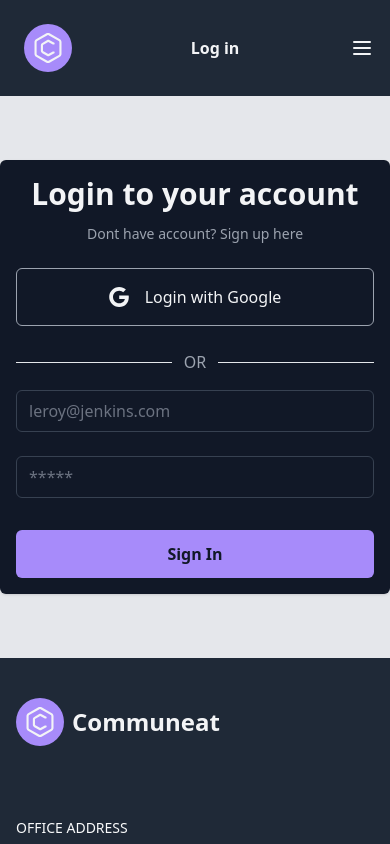
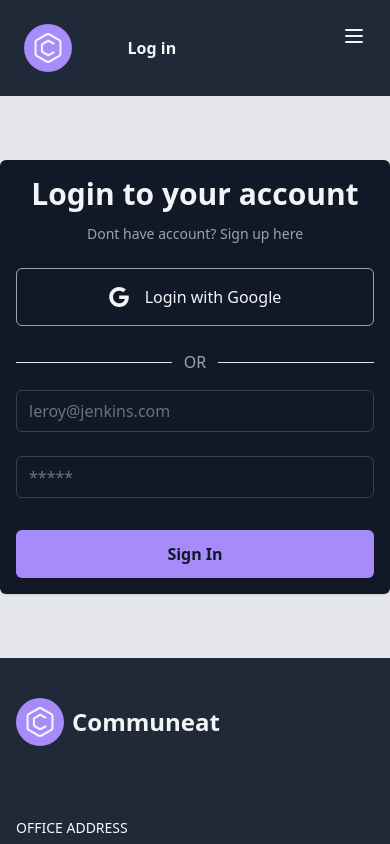
Before and after one commit to ShirinRia/Communeat-Donation-Website-Client-Site, a React (Vite) app: page /login in a window 390 px wide. Shown: the top 844 px of the page. Built offline with nearby package versions, Linux system fonts and the light colour scheme; no server answers.

Commit message:
Framer motion package explored

```diff
--- a/src/Layout/Pages/Addfood/Addfood.jsx
+++ b/src/Layout/Pages/Addfood/Addfood.jsx
@@ -1,4 +1,4 @@
-
+import { motion } from "framer-motion";
 import { Helmet } from "react-helmet-async";
 import useAuth from "../../../Hooks/useAuth";
 import useAxiossecure from "../../../Hooks/useAxiossecure";
@@ -126,7 +126,8 @@ const Addfood = () => {
 
                             <textarea name="note" placeholder="Additional Notes" className="w-full rounded-md focus:ring  border-gray-700 text-gray-900"></textarea>
                         </div>
-                        <input type="submit" value="Add Food" className="w-full col-span-full  text-white text-xl px-8 py-3 font-semibold border rounded dark:border-gray-100 dark:text-gray-100" />
+                        <motion.input whileHover={{ scale: 1.1 }}
+                            transition={{ type: "spring", stiffness: 400, damping: 10 }} type="submit" value="Add Food" className="w-full col-span-full  text-white text-xl px-8 py-3 font-semibold border rounded dark:border-gray-100 dark:text-gray-100" />
                     </div>
 
                 </fieldset>
--- a/src/Layout/Pages/Availablefood/Foodcard.jsx
+++ b/src/Layout/Pages/Availablefood/Foodcard.jsx
@@ -1,8 +1,9 @@
 import { BiRightArrowCircle } from 'react-icons/bi';
 import { Link } from 'react-router-dom';
 import PropTypes from 'prop-types'; // ES6
+import { motion } from "framer-motion";
 const Foodcard = ({ foodcard }) => {
-    const { _id,address, image, foodname, quantity, expiredate, note,donar_name,donar_image } = foodcard
+    const { _id, address, image, foodname, quantity, expiredate, note, donar_name, donar_image } = foodcard
     return (
 
         <div className="flex flex-col max-w-lg p-6 space-y-6 overflow-hidden rounded-lg shadow-md bg-gray-900 text-gray-100">
@@ -29,7 +30,7 @@ const Foodcard = ({ foodcard }) => {
                 <div className="flex space-x-2 text-sm text-gray-400">
 
                     <Link to={`/singlefood/${_id}`} className="flex items-center p-1 space-x-1.5">
-                            <BiRightArrowCircle className='text-3xl'/>
+                        <BiRightArrowCircle className='text-3xl' />
                     </Link>
                 </div>
             </div>
--- a/src/Layout/Pages/Availablefood/Singlefood.jsx
+++ b/src/Layout/Pages/Availablefood/Singlefood.jsx
@@ -4,6 +4,8 @@ import moment from 'moment';
 import useAxiossecure from "../../../Hooks/useAxiossecure";
 import Swal from 'sweetalert2'
 import { Helmet } from "react-helmet-async";
+import { motion } from "framer-motion";
+
 const Singlefood = () => {
     const food = useLoaderData()
     const { user } = useAuth()
@@ -56,11 +58,12 @@ const Singlefood = () => {
 
     }
     return (
-        <div>
-            <Helmet>
+
+
+            <section className=" text-gray-100 my-16">
+                <Helmet>
                 <title>Communeat | {food.foodname}</title>
             </Helmet>
-            <section className=" text-gray-100 my-16">
                 <div className="container bg-gray-800  max-w-4xl p-6 mx-auto space-y-6 sm:space-y-12">
                     <div className="flex relative gap-3 mx-auto sm:max-w-full group bg-gray-900">
                         <img src={food.image} alt="" className="object-cover  w-full h-full rounded  lg:col-span-7 bg-gray-500" />
@@ -151,7 +154,9 @@ const Singlefood = () => {
 
                                         <textarea name="note" placeholder="Additional Notes" className="w-full rounded-md focus:ring  border-gray-700 text-gray-900" defaultValue={food.note}></textarea>
                                     </div>
-                                    <input type="submit" value="Request" className="w-full col-span-full  text-white text-xl px-8 py-3 font-semibold border rounded dark:border-gray-100 dark:text-gray-100" />
+
+                                    <motion.input whileHover={{ scale: 1.1 }}
+      transition={{ type: "spring", stiffness: 400, damping: 10 }} type="submit" value="Request" className="w-full col-span-full  text-white text-xl px-8 py-3 font-semibold border rounded dark:border-gray-100 dark:text-gray-100" />
                                 </div>
 
                             </fieldset>
@@ -162,8 +167,9 @@ const Singlefood = () => {
                     <label className="modal-backdrop" htmlFor="my_modal_7">Close</label>
                 </div>
 
-            </section>
-        </div>
+
+    </section>
+
     );
 };
 
--- a/src/Layout/Pages/MyFoodRequest/Foodrequest.jsx
+++ b/src/Layout/Pages/MyFoodRequest/Foodrequest.jsx
@@ -1,5 +1,6 @@
 import useAxiossecure from "../../../Hooks/useAxiossecure";
 import Swal from 'sweetalert2'
+
 
 const Foodrequest = ({ myrequestedfood ,myrequestedfoods,setmyrequestedfoods}) => {
     const axiosSecure=useAxiossecure()
--- a/src/Layout/Pages/MyFoodRequest/Myfoodrequest.jsx
+++ b/src/Layout/Pages/MyFoodRequest/Myfoodrequest.jsx
@@ -4,7 +4,7 @@ import useAxiossecure from "../../../Hooks/useAxiossecure";
 import Foodrequest from "./foodrequest";
 import Norequest from "./Norequest";
 import { Helmet } from "react-helmet-async";
-
+import { Reorder } from "framer-motion";
 
 const Myfoodrequest = () => {
     const { user } = useAuth();
@@ -34,7 +34,8 @@ const Myfoodrequest = () => {
                 <title>Communeat | Your Food Request</title>
             </Helmet>
 {
-            isproductavailable?<div className = "max-w-7xl mx-auto my-16 ">
+            isproductavailable
+            ? <div className = "max-w-7xl mx-auto my-16 ">
             {
                 myrequestedfoods.map(myrequestedfood => <Foodrequest
                     key={myrequestedfood._id}
--- a/src/Layout/Pages/Shared/Navbar/Navbar.jsx
+++ b/src/Layout/Pages/Shared/Navbar/Navbar.jsx
@@ -1,10 +1,48 @@
 import { Link, NavLink } from "react-router-dom";
 import './Navbar.css'
 import useAuth from "../../../../Hooks/useAuth";
+import { useAnimate, stagger, motion } from "framer-motion";
+import { useEffect, useState } from "react";
+const staggerMenuItems = stagger(0.1, { startDelay: 0.15 });
+function useMenuAnimation(isOpen) {
+    const [scope, animate] = useAnimate();
 
+    useEffect(() => {
+        //   animate(".arrow", { rotate: isOpen ? 180 : 0 }, { duration: 0.2 });
+
+        animate(
+            "ul",
+            {
+                clipPath: isOpen
+                    ? "inset(0% 0% 0% 0% round 10px)"
+                    : "inset(10% 50% 90% 50% round 10px)"
+            },
+            {
+                type: "spring",
+                bounce: 0,
+                duration: 0.5
+            }
+        );
+
+        animate(
+            "li",
+            isOpen
+                ? { opacity: 1, scale: 1, filter: "blur(0px)" }
+                : { opacity: 0, scale: 0.3, filter: "blur(20px)" },
+            {
+                duration: 0.2,
+                delay: isOpen ? staggerMenuItems : 0
+            }
+        );
+    }, [animate, isOpen]);
+
+    return scope;
+}
 const Navbar = () => {
 
     const { user, logout } = useAuth()
+    const [isOpen, setIsOpen] = useState(false);
+    const scope = useMenuAnimation(isOpen);
     const handlelogout = () => {
         logout()
             .then(() => { })
@@ -14,7 +52,7 @@ const Navbar = () => {
         <li className="font-medium"><NavLink to={'/'}>Home</NavLink></li>
         <li className="font-medium"><NavLink to={'/avfood'}>Available Foods</NavLink> </li>
 
-       { user &&
+        {user &&
             <>
                 <li className="font-medium"><NavLink to={'/addfood'}>Add Food</NavLink></li>
                 <li className="font-medium"><NavLink to={'/managefood'}>Manage My Foods</NavLink></li>
@@ -67,10 +105,30 @@ const Navbar = () => {
                         </div>
 
                     </div>
-                    <button   className=" md:hidden">
+                    <button className="md:hidden ">
+
+                        <nav className="menu" ref={scope}>
+                            <motion.button
+                                whileTap={{ scale: 0.97 }}
+                                onClick={() => setIsOpen(!isOpen)}
+                            >
+
+                                <div className=" flex justify-end" >
                                     <svg xmlns="http://www.w3.org/2000/svg" fill="none" viewBox="0 0 24 24" stroke="currentColor" className="w-6 h-6 dark:text-gray-100">
                                         <path strokeLinecap="round" strokeLinejoin="round" strokeWidth="2" d="M4 6h16M4 12h16M4 18h16"></path>
                                     </svg>
+                                </div>
+                            </motion.button>
+                            <ul
+                            className="bg-gray-700"
+                                style={{
+                                    pointerEvents: isOpen ? "auto" : "none",
+                                    clipPath: "inset(10% 50% 90% 50% round 10px)"
+                                }}
+                            >
+                                {navlinks}
+                            </ul>{" "}
+                        </nav>
                     </button>
                 </div>
             </header>
```
Lines whose indentation alone changed are shown as unchanged.
